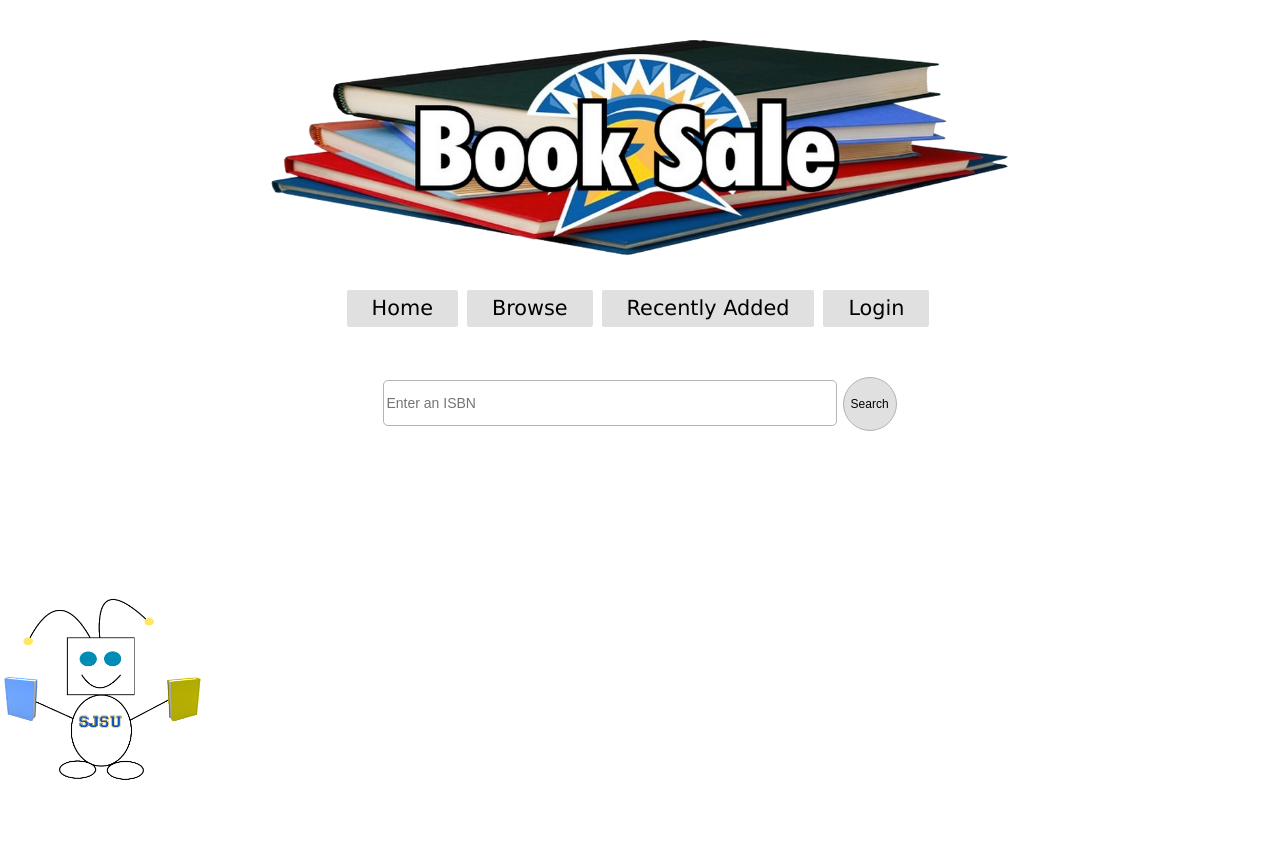
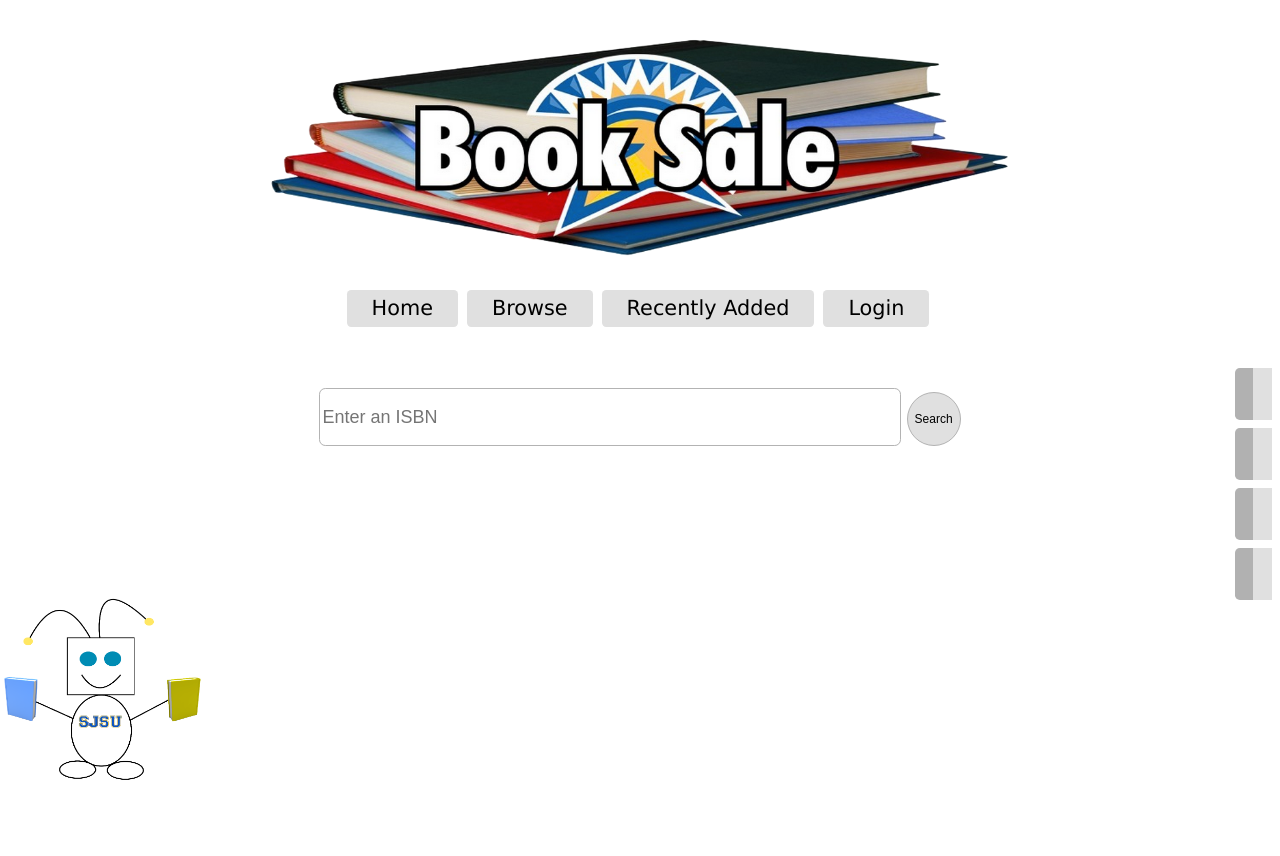
Before and after one commit to jdub9108/SE-174, a PHP site: page / in a window 1280 px wide. Shown: the top 856 px of the page. Run offline with PHP 8.4, Linux system fonts and the light colour scheme; some libraries are stand-ins or nearby versions.

Commit message:
Added a vertical menu bar on the side - added more comments for the CSS file - fixed webkit transform - fixed semantically wrong search bar div   + the div was taking up the whole page horizontally

```diff
--- a/css/index.css
+++ b/css/index.css
@@ -1,4 +1,6 @@
 /* CSS for the home page*/
+
+
 
 #banner {
     text-align: center;
@@ -34,20 +36,26 @@
 #alien:hover{
     position: fixed;
     float: left;
+    /** used for Safari **/
     -webkit-transform: translate(1150px,0px);
+    transform: translate(1150px,0px);
 }
+
+/** menu bar **/
 
 .menu_bar {
     padding: 2em;
 }
 
+/** menu bar a tags **/
 .menu_bar > a {
 
     background:#e0e0e0;
-    border-radius: 0.1em;
+    border-radius: 0.2em;
     color:black;
     font-family:Verdana;
     font-size: 1.3em;
+
 
 
     /* Adjusts how far the menu elements are */
@@ -57,21 +65,74 @@
     transition: background 0.4s linear 0s, color 0.4s linear 0s;
 }
 
+/** menu bar a tags hover **/
 .menu_bar > a:hover {
     background: #0099FF;
     color: white;
 }
 
+/** vertical menu bar div  **/
+
+.v-menu-bar-div{
+
+    /** hides the scrollbar**/
+    overflow:hidden;
+    float:right;
+
+    /** extended the padding to make room for the moving menu items */
+    padding-left: 200px;
+}
+
+
+.vertical-menu-bar > li{
+    /* show no bullets */
+    list-style: none;
+    /** change the padding to change the size of the menu items **/
+    padding: 14px;
+    background-color: #e0e0e0;
+    margin-bottom: 8px;
+    border-radius:0.3em;
+    border-left: 18px solid #b1b1b1;
+
+    /** pushes the menu offscreen **/
+    margin-right: -140px;
+
+    /* by having a transition-duration the animation doesn't get all spazzy*/
+    transition-duration: 1.0s;
+    z-index:2
+}
+
+
+.vertical-menu-bar > li > a{
+    color: #e0e0e0;
+    text-decoration: none;
+    font-size: 20px;
+}
+
+.v-menu-a:hover{
+    background: #0099FF;
+    /** how far the menu moves out to the left*/
+    transform: translate(-135px,0px);
+    color: #FFFFFF;
+}
+
 .inputField {
     border: 1.3px solid #B3B3B3;
     border-radius: 0.35em;
-    font-size: 14px;
+    font-size: 18px;
+}
+
+#search-bar-div{
+    width: 650px; /** IMPORTANT when width was 600px sidebar behaved strangely */
+    margin-left: auto;
+    margin-right: auto;
 }
 
 #searchBar {
     margin-top: 2em;
     height: 3em;
     width: 32em;
+
 }
 
 
@@ -99,6 +160,7 @@
     background: #5ECC5E;
     transition: background 0.4s linear 0s, color 0.4s linear 0s;
     color: white;
+
 }
 
 
@@ -157,7 +219,6 @@ h2{
 }
 
 
-
 /*fpr  == forgotPasswordRegister */
 
 .fpr {
--- a/index.html
+++ b/index.html
@@ -27,12 +27,27 @@
       </nav>
 
 
-  <div id="search_bar">
+      <!-- vertical menu bar -->
+
+      <div class="v-menu-bar-div">
+        <ul class="vertical-menu-bar">
+	  <li class="v-menu-a"> <a href="">About</a> </li>
+	  <li class="v-menu-a"> <a href="">Contact Us</a> </li>
+	  <li class="v-menu-a"> <a href="">Lorum Ipsum</a> </li>
+	  <li class="v-menu-a"> <a href="">SJSU</a> </li>
+        </ul>
+      </div>
+
+
+      <!-- search bar -->
+        <div id="search-bar-div">
 	  <form action="" id="form1"> <!-- Remember to put PHP -->
 	    <input type="text" id="searchBar" class="inputField"  name="search_query" placeholder="Enter an ISBN">
 	    <button type="submit" id="home_submit" form="form1" value="Submit"> Search </button>
 	  </form>
         </div>
+
+
 
         <div id="blankspace"></div>
         <a name = "RecentlyAdded"></a>
@@ -41,6 +56,10 @@
         </p>
     </div>
 
+
+
+
+
     <script src="https://ajax.googleapis.com/ajax/libs/jquery/2.1.3/jquery.min.js"></script>
     <script src="javascript/animatedJump.js"></script>
   </body>
```
Lines whose indentation alone changed are shown as unchanged.
